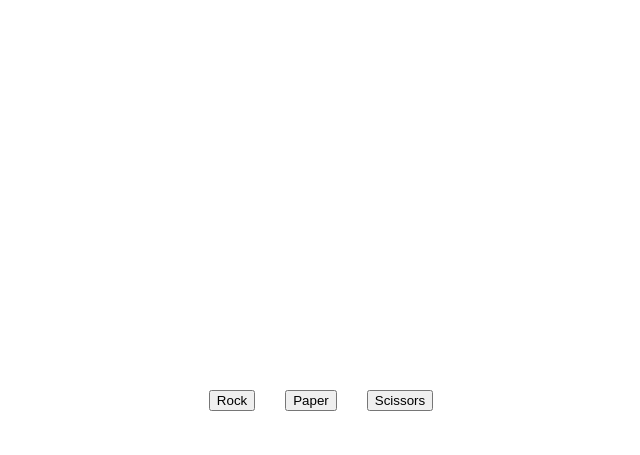
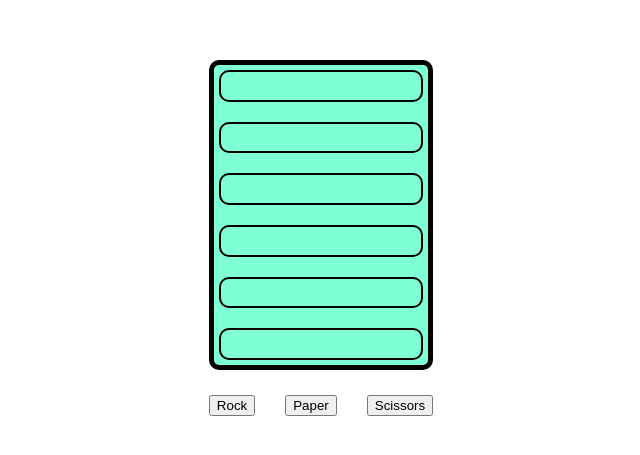
Before and after one commit to FelixInBytes/rock-paper-scissors, a plain HTML site: page index.html in a window 1280 px wide. Shown: the part 263-718 px from the top of the page, without its empty margins (319-959 px from the left). Drawn offline with Linux system fonts and the light colour scheme.

Commit message:
added some css styles for the stats shown

```diff
--- a/styles.css
+++ b/styles.css
@@ -16,6 +16,9 @@
     align-items: center;
     height: 300px;
     max-width: 100%;
+    background-color: aquamarine;
+    border: 5px solid black;
+    border-radius: 10px;
 }
 
 #playersC{
@@ -24,6 +27,9 @@
     align-items: center;
     height: 100px;
     width: 200px;
+    margin: 5px;
+    border: 2px solid black;
+    border-radius: 10px;
 }
 
 #computerC{
@@ -32,6 +38,10 @@
     align-items: center;
     height: 100px;
     width: 200px;
+    margin: 5px;
+    border: 2px solid black;
+    border-radius: 10px;
+
 }
 
 #result{
@@ -40,6 +50,9 @@
     align-items: center;
     height: 100px;
     width: 200px;
+    margin: 5px;
+    border: 2px solid black;
+    border-radius: 10px;
 }
 
 #playerPoints{
@@ -48,6 +61,9 @@
     align-items: center;
     height: 100px;
     width: 200px;
+    margin: 5px;
+    border: 2px solid black;
+    border-radius: 10px;
 }
 #computerPoints{
     display: flex;
@@ -55,6 +71,9 @@
     align-items: center;
     height: 100px;
     width: 200px;
+    margin: 5px;
+    border: 2px solid black;
+    border-radius: 10px;
 }
 #gameEnd{
     display: flex;
@@ -62,6 +81,9 @@
     align-items: center;
     height: 100px;
     width: 200px;
+    margin: 5px;
+    border: 2px solid black;
+    border-radius: 10px;
 }
 
 
```
